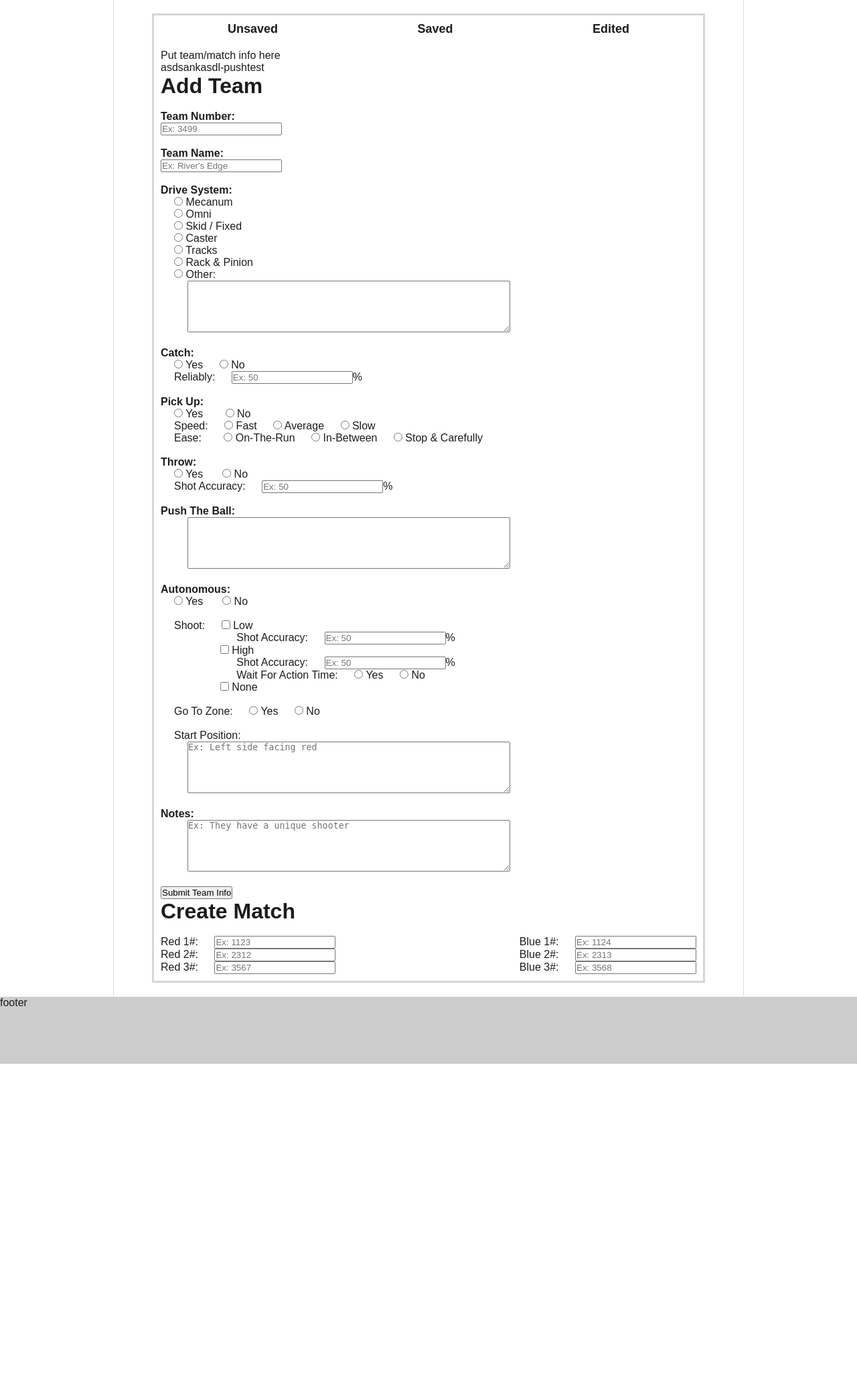
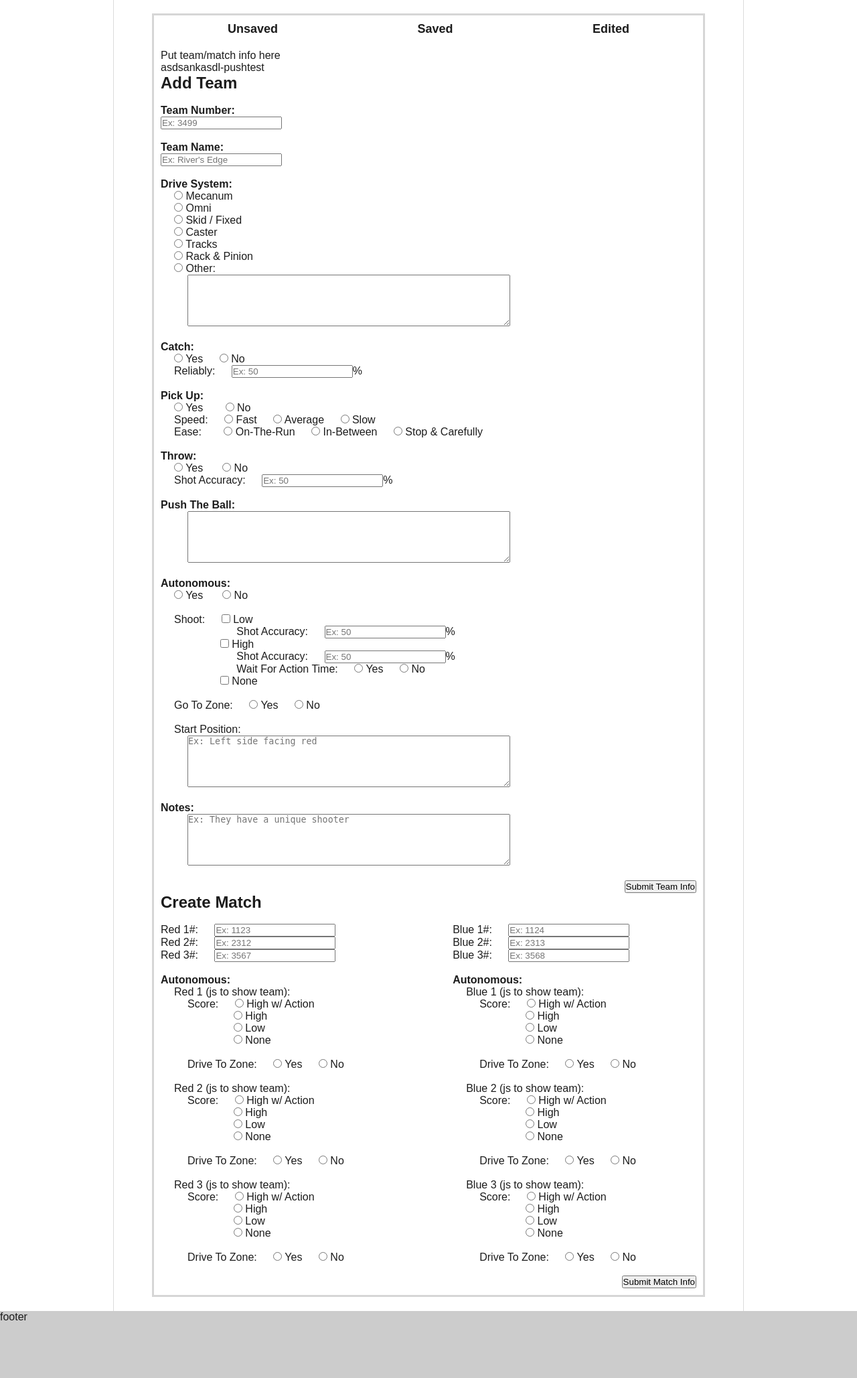
Before and after one commit to team3499/FRC-Scout, a PHP site: page / in a window 1280 px wide. Shown: the part 92-2149 px from the top of the page at 67% size. Before the commit the page ends 1680 px from the top, so only its background shows below. Run offline with PHP 8.4, Linux system fonts and the light colour scheme.

Commit message:
added create match

```diff
--- a/css/style.css
+++ b/css/style.css
@@ -131,6 +131,9 @@ body {
 .tab5{
     margin-left:100px;
 }
+.tab6{
+    margin-left:120px;
+}
 .addMatch{
 
 }
--- a/index.html
+++ b/index.html
@@ -58,7 +58,7 @@
 
 
                 <div class="addTeam"> <!-- Create a team -->
-                    <h1>Add Team</h1><br/>
+                    <h2>Add Team</h2><br/>
 
                     <form method="get"> <!-- I recommend changing to method="post" when finished-->
 
@@ -146,7 +146,9 @@
 
 
                         <br/><br/>
-                        <input type="submit" value="Submit Team Info" name="submit-team"/>
+                        <input class="right" type="submit" value="Submit Team Info" name="submit-team"/>
+
+                        <br style="clear:both" />
                     </form>
                 </div>
 
@@ -155,35 +157,112 @@
 
 
                 <div class="addMatch"> <!-- Create a match -->
-                    <h1>Create Match</h1><br/>
+                    <h2>Create Match</h2><br/>
 
                     <form method="get">
 
                         <div class="left">
 
-
-
                             Red 1#: <input class="tab1" type="text" name="match-red-1" placeholder="Ex: 1123"/><br/>
                             Red 2#: <input class="tab1" type="text" name="match-red-2" placeholder="Ex: 2312"/><br/>
                             Red 3#: <input class="tab1" type="text" name="match-red-3" placeholder="Ex: 3567"/>
 
+                            <br/><br/>
+                            <h4>Autonomous:</h4>
+                                <span class="tab1">Red 1 (<span>js to show team</span>):</span><br/>
+                                    <span class="tab2">Score:</span> <!-- match-red-1-score -->
+                                        <input class="tab1" type="radio" name="match-red-1-score" value="high-action"/> High w/ Action<br/>
+                                        &nbsp;&nbsp;<input class="tab5" type="radio" name="match-red-1-score" value="high"/> High<br/>
+                                        &nbsp;&nbsp;<input class="tab5" type="radio" name="match-red-1-score" value="low"/> Low<br/>
+                                        &nbsp;&nbsp;<input class="tab5" type="radio" name="match-red-1-score" value="none"/> None
 
+                                <br/><br/>
+                                <span class="tab2">Drive To Zone:</span> <!-- match-red-1-drive -->
+                                    <input class="tab1" type="radio" name="match-red-1-drive" value="yes"/> Yes
+                                    <input class="tab1" type="radio" name="match-red-1-drive" value="no"/> No
 
+                                <br/><br/>
+                                <span class="tab1">Red 2 (<span>js to show team</span>):</span><br/>
+                                    <span class="tab2">Score:</span> <!-- match-red-2-score -->
+                                        <input class="tab1" type="radio" name="match-red-2-score" value="high-action"/> High w/ Action<br/>
+                                        &nbsp;&nbsp;<input class="tab5" type="radio" name="match-red-2-score" value="high"/> High<br/>
+                                        &nbsp;&nbsp;<input class="tab5" type="radio" name="match-red-2-score" value="low"/> Low<br/>
+                                        &nbsp;&nbsp;<input class="tab5" type="radio" name="match-red-2-score" value="none"/> None
+
+                                <br/><br/>
+                                <span class="tab2">Drive To Zone:</span> <!-- match-red-2-drive -->
+                                    <input class="tab1" type="radio" name="match-red-2-drive" value="yes"/> Yes
+                                    <input class="tab1" type="radio" name="match-red-2-drive" value="no"/> No
+
+                                <br/><br/>
+                                <span class="tab1">Red 3 (<span>js to show team</span>):</span><br/>
+                                    <span class="tab2">Score:</span> <!-- match-red-3-score -->
+                                        <input class="tab1" type="radio" name="match-red-3-score" value="high-action"/> High w/ Action<br/>
+                                        &nbsp;&nbsp;<input class="tab5" type="radio" name="match-red-3-score" value="high"/> High<br/>
+                                        &nbsp;&nbsp;<input class="tab5" type="radio" name="match-red-3-score" value="low"/> Low<br/>
+                                        &nbsp;&nbsp;<input class="tab5" type="radio" name="match-red-3-score" value="none"/> None
+
+                                <br/><br/>
+                                <span class="tab2">Drive To Zone:</span> <!-- match-red-3-drive -->
+                                    <input class="tab1" type="radio" name="match-red-3-drive" value="yes"/> Yes
+                                    <input class="tab1" type="radio" name="match-red-3-drive" value="no"/> No
+
+                                <br/><br/>
                         </div>
-                        <div class="right">
+                        <div class="right" style="margin-right:90px;">
 
                             Blue 1#: <input class="tab1" type="text" name="match-blue-1" placeholder="Ex: 1124"/><br/>
                             Blue 2#: <input class="tab1" type="text" name="match-blue-2" placeholder="Ex: 2313"/><br/>
                             Blue 3#: <input class="tab1" type="text" name="match-blue-3" placeholder="Ex: 3568"/>
 
+                            <br/><br/>
+                            <h4>Autonomous:</h4>
+                                <span class="tab1">Blue 1 (<span>js to show team</span>):</span><br/>
+                                    <span class="tab2">Score:</span> <!-- match-blue-1-score -->
+                                        <input class="tab1" type="radio" name="match-blue-1-score" value="high-action"/> High w/ Action<br/>
+                                        &nbsp;&nbsp;<input class="tab5" type="radio" name="match-blue-1-score" value="high"/> High<br/>
+                                        &nbsp;&nbsp;<input class="tab5" type="radio" name="match-blue-1-score" value="low"/> Low<br/>
+                                        &nbsp;&nbsp;<input class="tab5" type="radio" name="match-blue-1-score" value="none"/> None
 
+                                <br/><br/>
+                                <span class="tab2">Drive To Zone:</span> <!-- match-blue-1-drive -->
+                                    <input class="tab1" type="radio" name="match-blue-1-drive" value="yes"/> Yes
+                                    <input class="tab1" type="radio" name="match-blue-1-drive" value="no"/> No
+
+                                <br/><br/>
+                                <span class="tab1">Blue 2 (<span>js to show team</span>):</span><br/>
+                                    <span class="tab2">Score:</span> <!-- match-blue-2-score -->
+                                        <input class="tab1" type="radio" name="match-blue-2-score" value="high-action"/> High w/ Action<br/>
+                                        &nbsp;&nbsp;<input class="tab5" type="radio" name="match-blue-2-score" value="high"/> High<br/>
+                                        &nbsp;&nbsp;<input class="tab5" type="radio" name="match-blue-2-score" value="low"/> Low<br/>
+                                        &nbsp;&nbsp;<input class="tab5" type="radio" name="match-blue-2-score" value="none"/> None
+
+                                <br/><br/>
+                                <span class="tab2">Drive To Zone:</span> <!-- match-blue-2-drive -->
+                                    <input class="tab1" type="radio" name="match-blue-2-drive" value="yes"/> Yes
+                                    <input class="tab1" type="radio" name="match-blue-2-drive" value="no"/> No
+
+                                <br/><br/>
+                                <span class="tab1">Blue 3 (<span>js to show team</span>):</span><br/>
+                                    <span class="tab2">Score:</span> <!-- match-blue-3-score -->
+                                        <input class="tab1" type="radio" name="match-blue-3-score" value="high-action"/> High w/ Action<br/>
+                                        &nbsp;&nbsp;<input class="tab5" type="radio" name="match-blue-3-score" value="high"/> High<br/>
+                                        &nbsp;&nbsp;<input class="tab5" type="radio" name="match-blue-3-score" value="low"/> Low<br/>
+                                        &nbsp;&nbsp;<input class="tab5" type="radio" name="match-blue-3-score" value="none"/> None
+
+                                <br/><br/>
+                                <span class="tab2">Drive To Zone:</span> <!-- match-blue-3-drive -->
+                                    <input class="tab1" type="radio" name="match-blue-3-drive" value="yes"/> Yes
+                                    <input class="tab1" type="radio" name="match-blue-3-drive" value="no"/> No
 
                         </div>
 
                         <br style="clear:both" />
 
+                        <input class="right" type="submit" value="Submit Match Info" name="submit-match"/>
+
+                        <br style="clear:both" />
                     </form>
-
                 </div>
 
 
```
